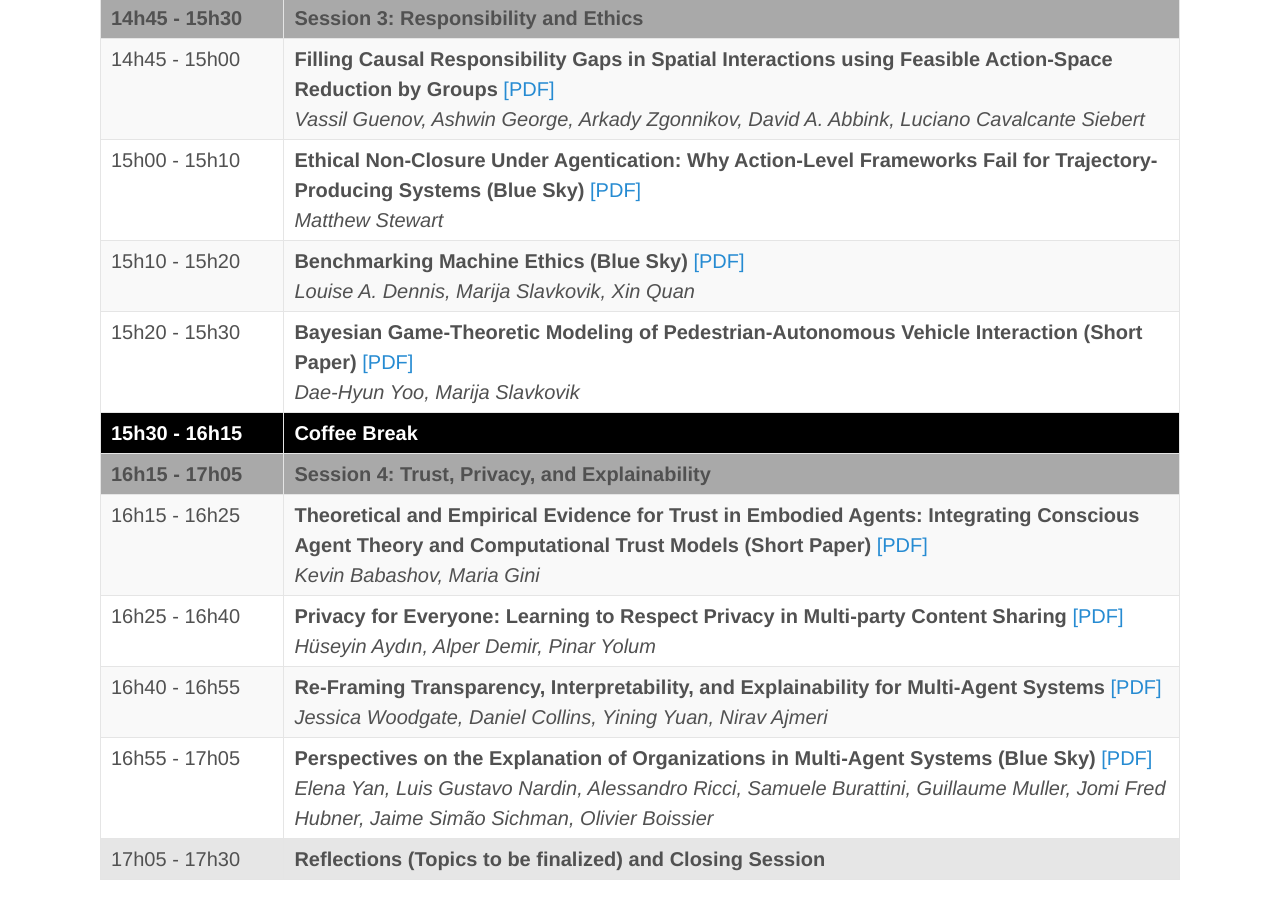
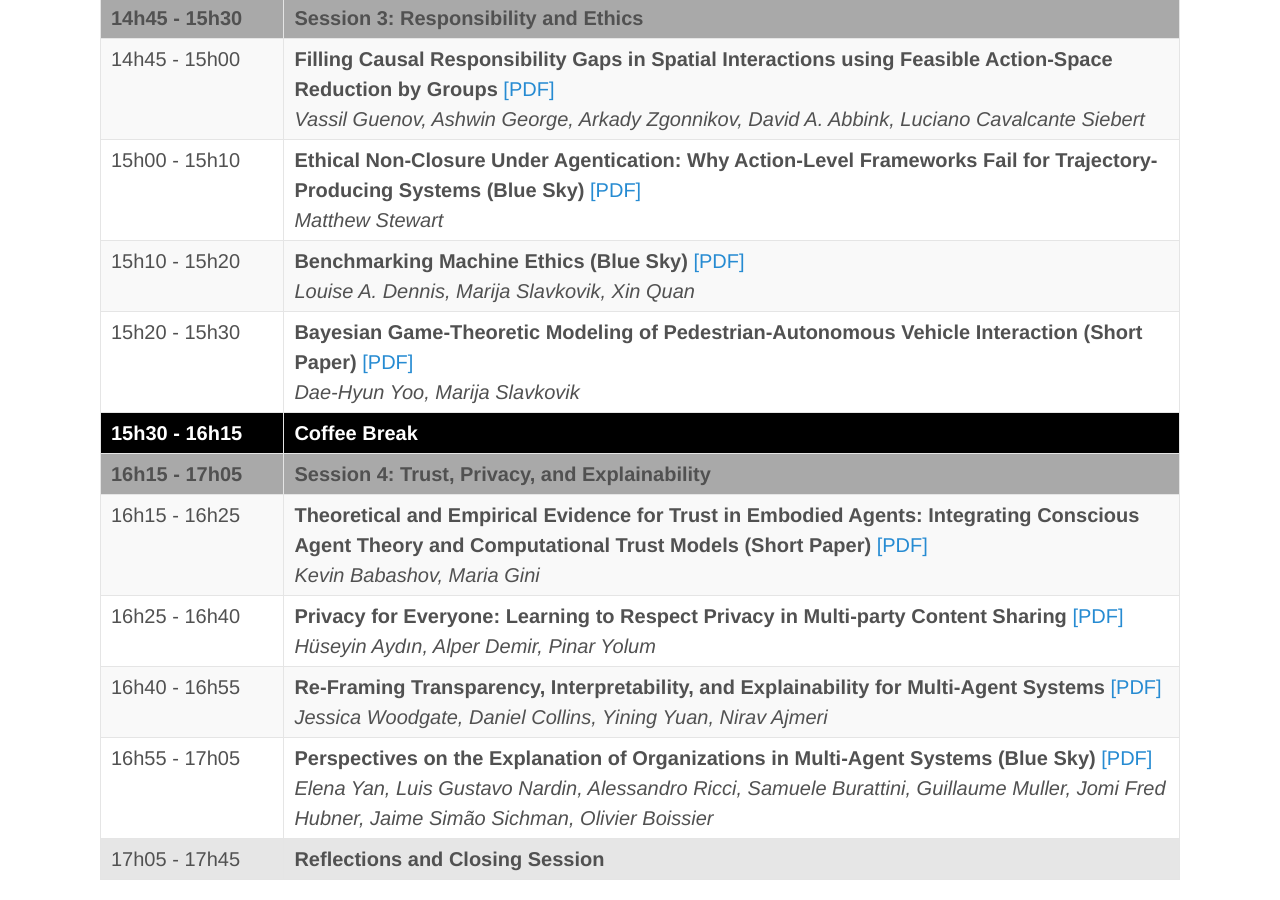
Before and after one commit to coin-workshop/coine-2026-paphos, a Jekyll site: the page built from technical_programme.md, in a window 1280 px wide and 900 px high, scrolled down 1559 px. Built offline with Jekyll 4.4.1, drawn with Linux system fonts in a browser that asks for light colours.

Commit message:
update program

```diff
--- a/technical_programme.md
+++ b/technical_programme.md
@@ -127,8 +127,8 @@ title: COINE
       <td align="left" valign="top"><b>Perspectives on the Explanation of Organizations in Multi-Agent Systems (Blue Sky)</b><a href="./papers/paper_16.pdf"> [PDF]</a><br/><i>Elena Yan, Luis Gustavo Nardin, Alessandro Ricci, Samuele Burattini, Guillaume Muller, Jomi Fred Hubner, Jaime Simão Sichman, Olivier Boissier</i></td>
     </tr>
     <tr>
-      <td style="background-color: rgb(230, 230, 230);" align="left" valign="top">17h05 - 17h30</td>
-      <td style="background-color: rgb(230, 230, 230);" align="left" valign="top"><b>Reflections (Topics to be finalized) and Closing Session</b></td>
+      <td style="background-color: rgb(230, 230, 230);" align="left" valign="top">17h05 - 17h45</td>
+      <td style="background-color: rgb(230, 230, 230);" align="left" valign="top"><b>Reflections and Closing Session</b></td>
     </tr>
   </tbody>
 </table>
```
